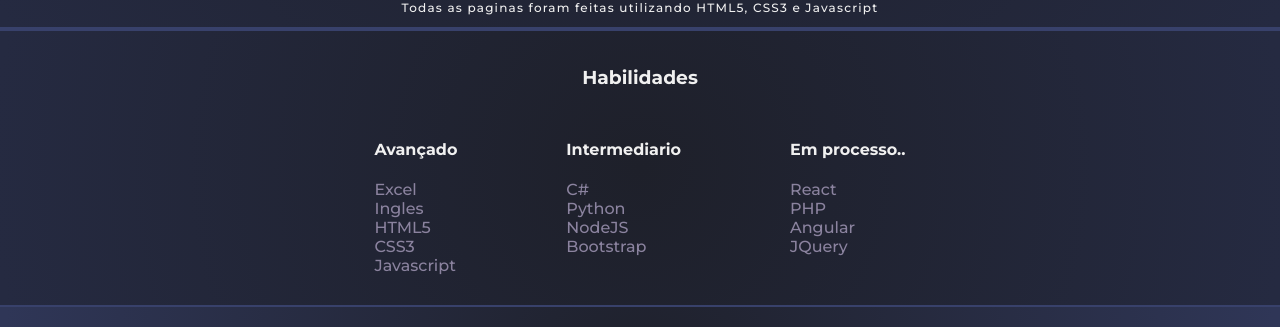
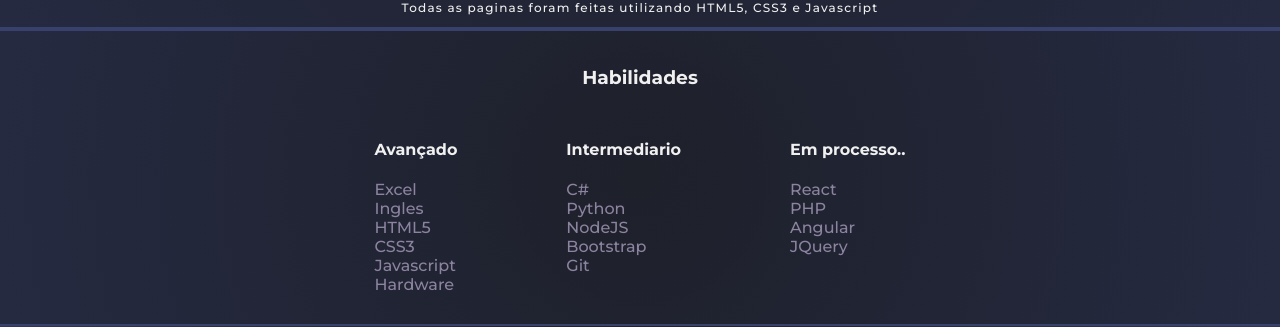
Before and after one commit to Denismapll/Portfolio, a plain HTML site: page index.html in a window 1280 px wide. Shown: the part 1608-1935 px from the top of the page. Drawn offline with Linux system fonts and the light colour scheme.

Commit message:
Add files via upload

```diff
--- a/index.html
+++ b/index.html
@@ -120,6 +120,7 @@
           <li>HTML5</li>
           <li>CSS3</li>
           <li>Javascript</li>
+          <li>Hardware</li>
         </div>
         <div class="intermediario">
           <h4 class="intermed">Intermediario</h4>
@@ -127,6 +128,7 @@
           <li>Python</li>
           <li>NodeJS</li>
           <li>Bootstrap</li>
+          <li>Git</li>
         </div>
         <div class="emprocesso">
           <h4 class="emprocesso">Em processo..</h4>
```
